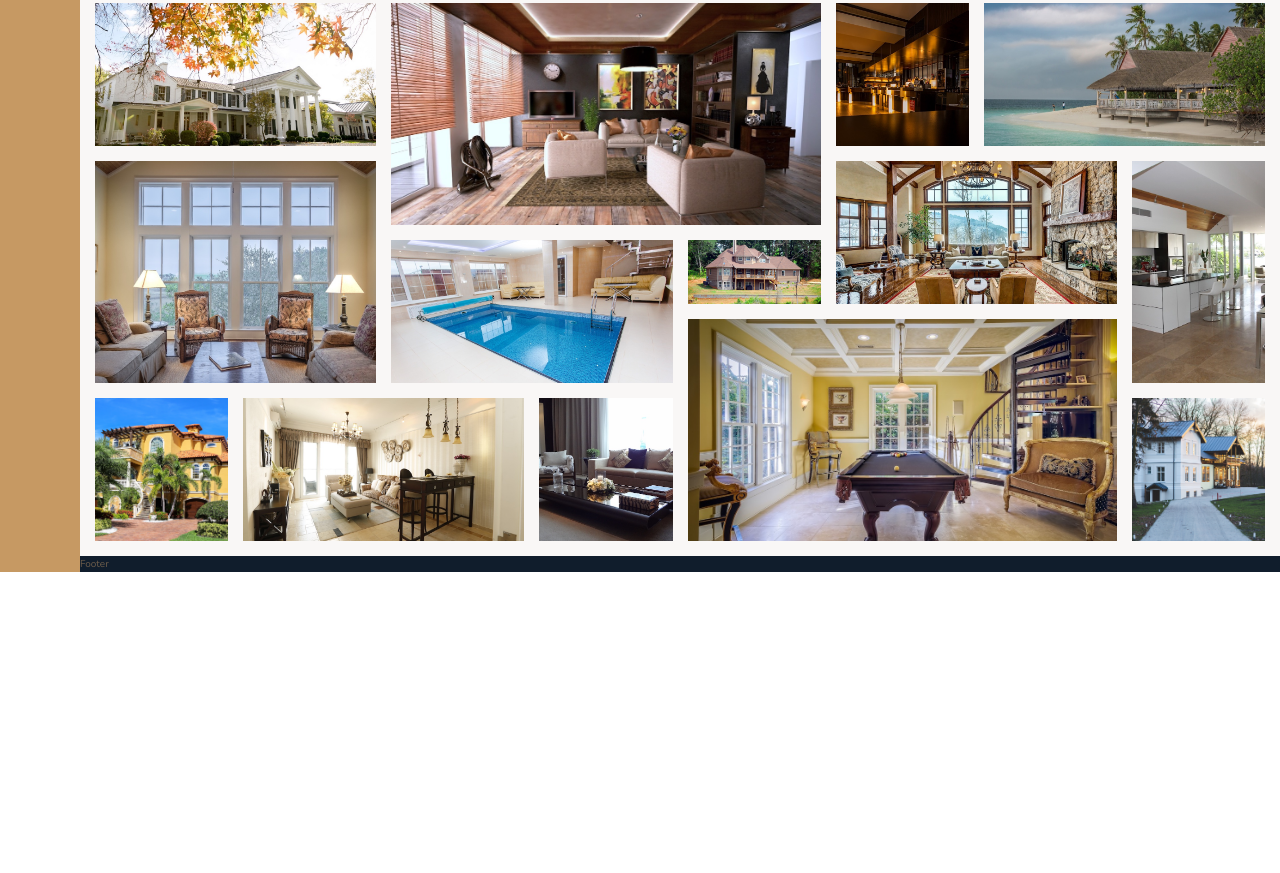
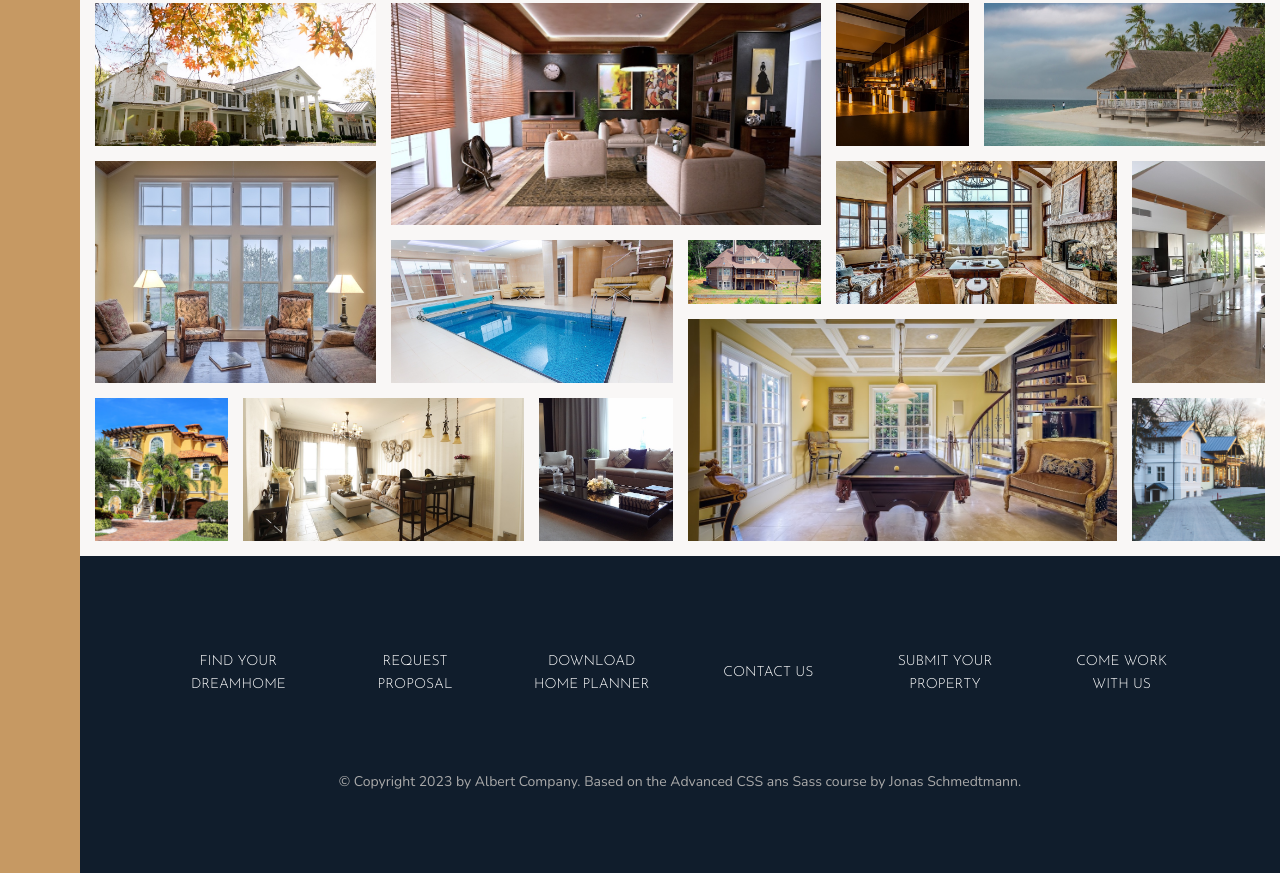
Before and after one commit to albertdc1984/nexter-css-exercise, a website: page index.html in a window 1280 px wide. Shown: the part 3084-3957 px from the top of the page. Before the commit the page ends 3656 px from the top, so only its background shows below. Drawn offline with nearby package versions, Linux system fonts and the light colour scheme.

Commit message:
Building the footer

```diff
--- a/index.html
+++ b/index.html
@@ -414,6 +414,31 @@
                 />
             </figure>
         </section>
-        <footer class="footer">Footer</footer>
+        <footer class="footer">
+            <ul class="nav">
+                <li class="nav__item">
+                    <a href="#" class="nav__link">Find your dreamhome</a>
+                </li>
+                <li class="nav__item">
+                    <a href="#" class="nav__link">Request proposal</a>
+                </li>
+                <li class="nav__item">
+                    <a href="#" class="nav__link">Download home planner</a>
+                </li>
+                <li class="nav__item">
+                    <a href="#" class="nav__link">Contact us</a>
+                </li>
+                <li class="nav__item">
+                    <a href="#" class="nav__link">Submit your property</a>
+                </li>
+                <li class="nav__item">
+                    <a href="#" class="nav__link">Come work with us</a>
+                </li>
+            </ul>
+            <p class="copyright">
+                &copy; Copyright 2023 by Albert Company. Based on the Advanced
+                CSS ans Sass course by Jonas Schmedtmann.
+            </p>
+        </footer>
     </body>
 </html>
--- a/sass/_footer.scss
+++ b/sass/_footer.scss
@@ -1,4 +1,43 @@
 .footer {
     background-color: $color-secondary;
     grid-column: full-start / full-end;
+    padding: 8rem;
 }
+
+.nav {
+    list-style: none;
+
+    display: grid;
+    grid-template-columns: repeat(auto-fit, minmax(15rem, 1fr));
+    gap: 2rem;
+    align-items: center;
+
+    &__link:link,
+    &__link:visited {
+        font-size: 1.4rem;
+        color: #fff;
+        text-decoration: none;
+        font-family: $font-display;
+        text-transform: uppercase;
+        text-align: center;
+        padding: 1.5rem;
+        display: block;
+        transition: all 0.2s;
+    }
+
+    &__link:hover,
+    &__link:active {
+        background-color: rgba(#fff, 0.05);
+        transform: translateY(-3px);
+    }
+}
+
+.copyright {
+    font-size: 1.4rem;
+    color: $color-grey-light-2;
+    margin-left: auto;
+    margin-right: auto;
+    margin-top: 6rem;
+    text-align: center;
+    width: 70%;
+}
```
Also changed, not shown: css/style.css.
